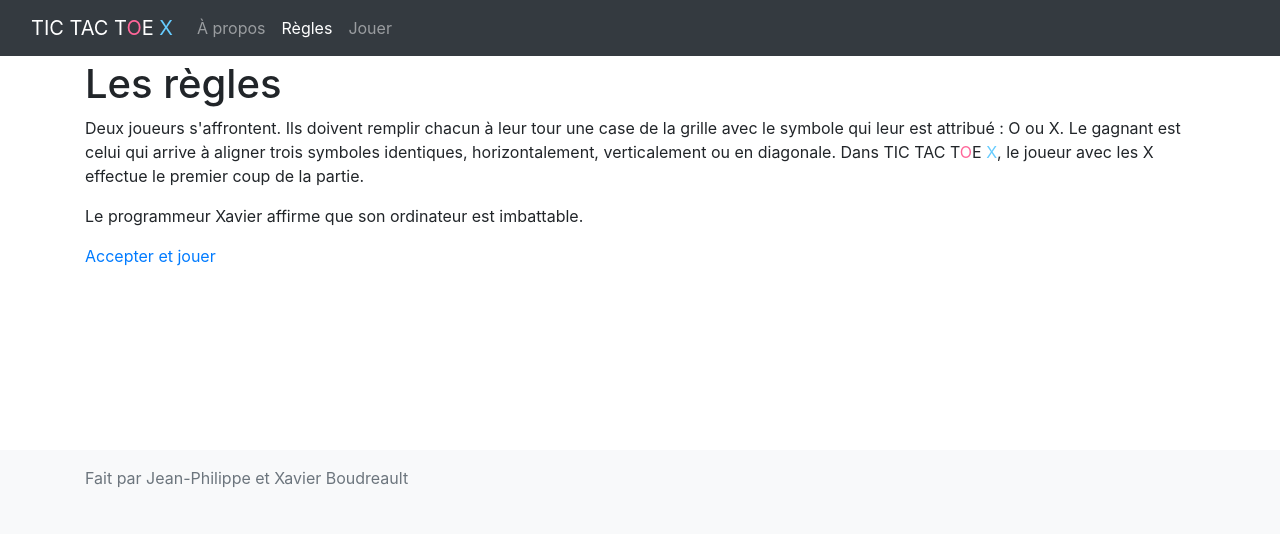
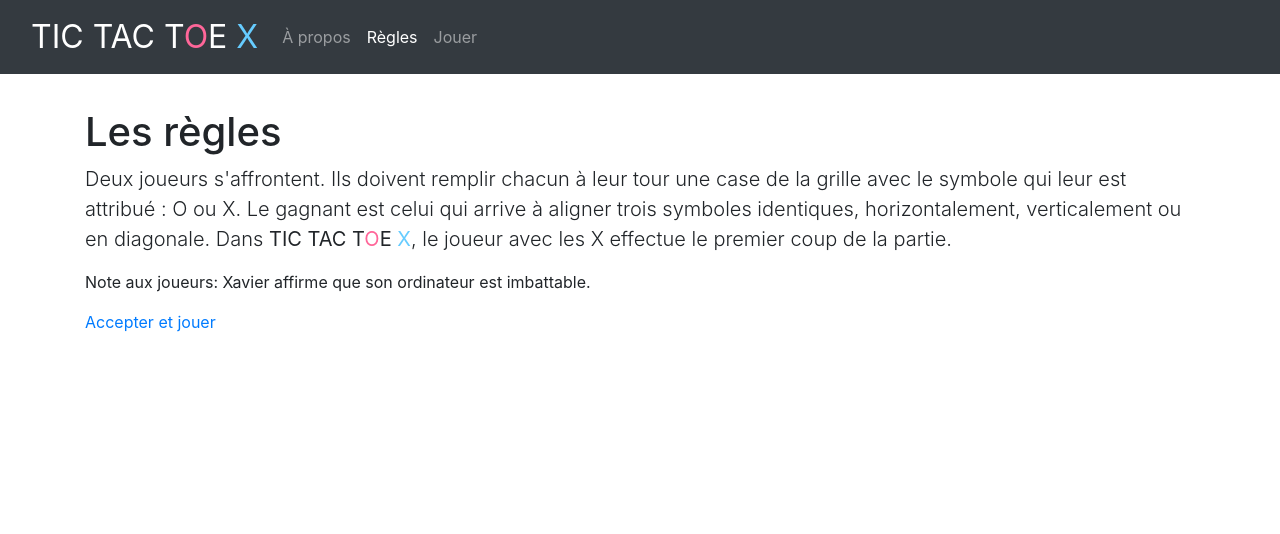
Before and after one commit to jpboudreault/tictactoe, a Django app: page /game/rules in a window 1280 px wide. Shown: the top 534 px of the page. Run offline with Django 3.2, Linux system fonts and the light colour scheme; some libraries are stand-ins or nearby versions.

Commit message:
Fixed look & field.

```diff
--- a/game/templates/about.html
+++ b/game/templates/about.html
@@ -1,8 +1,9 @@
 {% extends "base_generic.html" %}
 
 {% block content %}
-  <h1>&Agrave; propos</h1>
-  <p>Ce projet est le fruit de la collaboration d'un papa et de son fils. Il a servi a apprendre la programmation et le language Python. Il a ete pr&eacute;sent&eacute; &agrave; une classe de 5e ann&eacute;e </p>
+  <h1 class="mt-5">&Agrave; propos</h1>
+  <p class="lead">Ce projet est le fruit de la collaboration d'un papa et de son fils. Il a servi a apprendre la programmation et le language Python.
+    Il a ete pr&eacute;sent&eacute; &agrave; une classe de 5e ann&eacute;e </p>
   <p><a href="https://github.com/jpboudreault/tictactoe">Voir le code (sur github)</a></p>
 {% endblock %}
 
--- a/game/templates/base_generic.html
+++ b/game/templates/base_generic.html
@@ -1,18 +1,15 @@
 <!DOCTYPE html>
-{% load static %}
-{% load bootstrap4 %}
-
 <html lang="fr" class="h-100">
 <head>
     {% block title %}<title>Tic Tac Toe X</title>{% endblock %}
+    {% load static %}
     <link rel="shortcut icon" href="{% static 'images/favicon.ico' %}"/>
-    <link rel="stylesheet" href="{% static 'css/styles.css' %}">
 </head>
 <body class="d-flex flex-column h-100">
 <header>
     <nav class="navbar navbar-expand-md navbar-dark fixed-top bg-dark">
         <div class="container-fluid">
-            <span class="navbar-brand">Tic Tac T<span class="o">o</span>e <span class="x">X</span></span>
+            <a class="navbar-brand" href="#">Tic Tac T<span class="o">o</span>e <span class="x">X</span></a>
             <div class="collapse navbar-collapse" id="navbarCollapse">
                 <ul class="navbar-nav mr-auto">
                     {% url rules as rules_url %}
@@ -33,10 +30,8 @@
 
 <main role="main" class="flex-shrink-0">
     <div class="container">
-    {% bootstrap_messages %}
-
-    {% block sidebar %}<!-- insert default navigation text for every page --> {% endblock %}
-    {% block content %}<!-- to be replaced --> {% endblock %}
+        {% block sidebar %}<!-- insert default navigation text for every page --> {% endblock %}
+        {% block content %}<!-- to be replaced --> {% endblock %}
     </div>
 </main>
 
@@ -47,8 +42,10 @@
 </footer>
 
 {# Load CSS and JavaScript #}
+{% load bootstrap4 %}
 {% bootstrap_javascript jquery='full' %}
 {% bootstrap_css %}
+<link rel="stylesheet" href="{% static 'css/styles.css' %}">
 <script type="text/javascript" src="{% static 'script/base.js' %}"></script>
 {% block extra_scripts %}<!-- to be replaced --> {% endblock %}
 </body>
--- a/game/templates/play.html
+++ b/game/templates/play.html
@@ -1,8 +1,8 @@
 {% extends "base_generic.html" %}
 
 {% block content %}
-<h1>En Construction</h1>
-<div class="container">
+<h1 class="mt-5">En Construction</h1>
+<div class="container lead">
     <div class="row">
         <div class="cell" id="0">0</div>
         <div class="cell" id="1">1</div>
--- a/game/templates/rules.html
+++ b/game/templates/rules.html
@@ -1,13 +1,14 @@
 {% extends "base_generic.html" %}
 
 {% block content %}
-  <h1>Les r&egrave;gles</h1>
-<p>Deux joueurs s'affrontent. Ils doivent remplir chacun &agrave; leur tour une case de la grille avec
-  le symbole qui leur est attribu&eacute; : O ou X. Le gagnant est celui qui arrive &agrave; aligner
-  trois symboles identiques, horizontalement, verticalement ou en diagonale.
-  Dans TIC TAC T<span class="o">O</span>E <span class="x">X</span>, le joueur avec les X effectue le premier coup de la partie.</p>
-  <p>Le programmeur Xavier affirme que son ordinateur est imbattable.</p>
-  <p><a href="{% url 'play' %}">Accepter et jouer</a></p>
+<h1 class="mt-5">Les r&egrave;gles</h1>
+<p class="lead">Deux joueurs s'affrontent. Ils doivent remplir chacun &agrave; leur tour une case de la grille avec
+    le symbole qui leur est attribu&eacute; : O ou X. Le gagnant est celui qui arrive &agrave; aligner
+    trois symboles identiques, horizontalement, verticalement ou en diagonale.
+  Dans <strong>TIC TAC T<span class="o">O</span>E <span class="x">X</span></strong>, le joueur avec les X effectue le premier coup de
+    la partie.</p>
+<p>Note aux joueurs: Xavier affirme que son ordinateur est imbattable.</p>
+<p><a href="{% url 'play' %}">Accepter et jouer</a></p>
 {% endblock %}
 
 {% block extra_scripts %}
```
Also changed, not shown: game/static/css/styles.css (+5 -3 lines).
